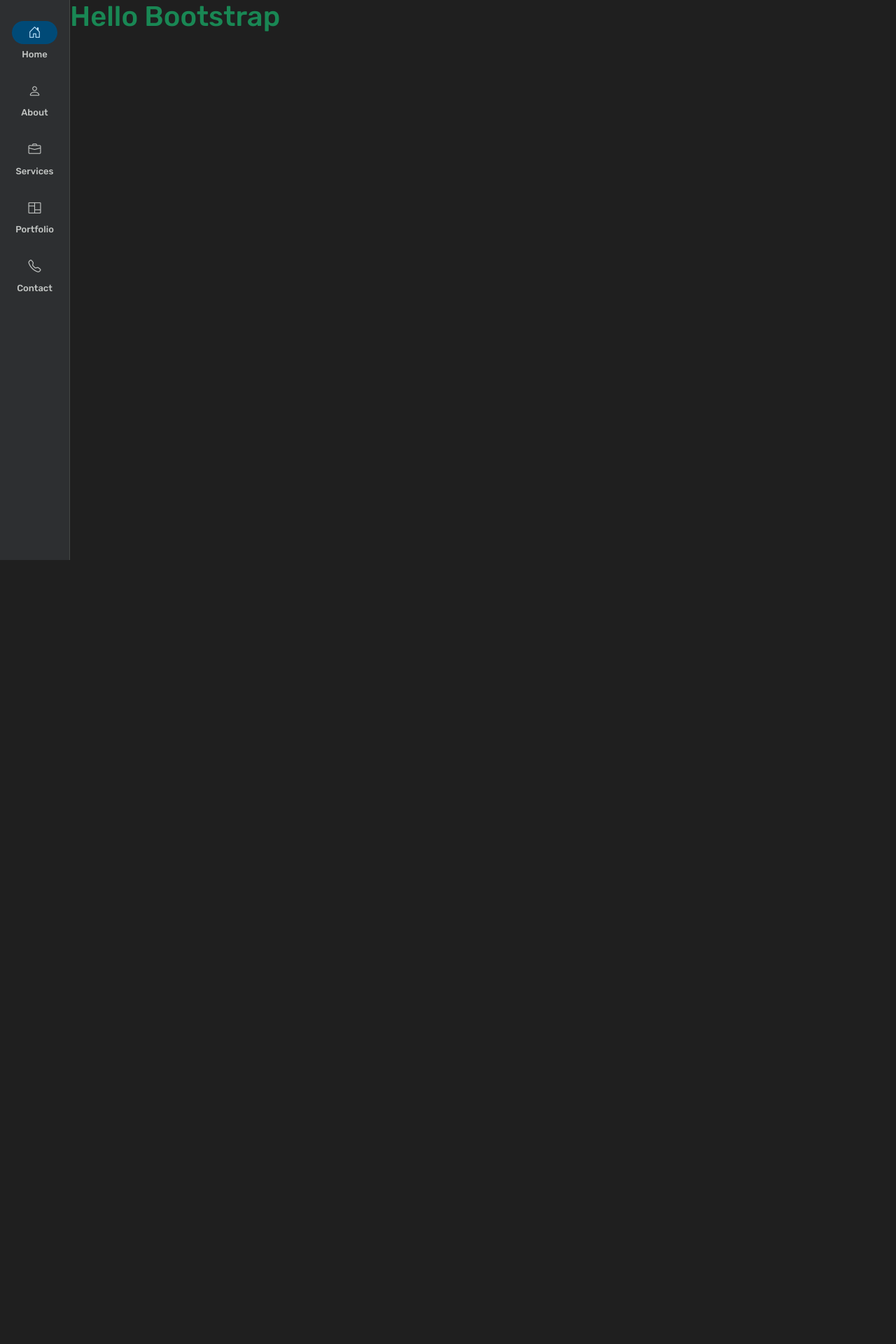
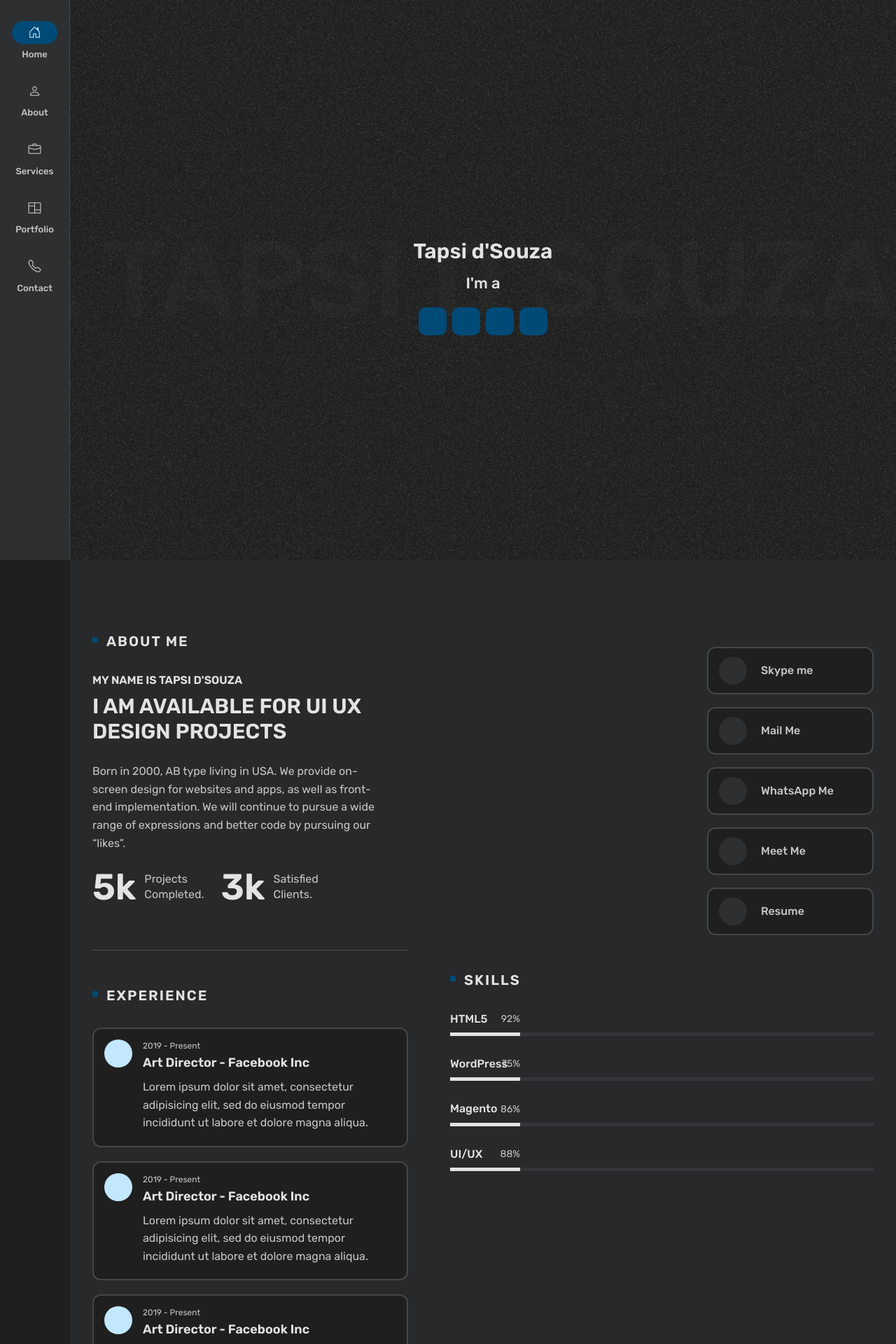
Before and after one commit to MrLapa/portfolio-carlos, a Next.js app: page / in a window 1280 px wide. Shown: the top 1920 px of the page at 70% size. Before the commit the page ends 800 px from the top, so only its background shows below. Built offline with nearby package versions, Linux system fonts and the light colour scheme.

Commit message:
F-8: tweak layout and main page to implement sections

```diff
--- a/src/app/layout.tsx
+++ b/src/app/layout.tsx
@@ -36,9 +36,7 @@ export default function RootLayout({
     <html lang="en" data-bs-theme="dark">
       <body className={`${geistSans.variable} ${geistMono.variable}`}>
         <Sidebar />
-        <main className="wrapper">
-          {children}
-        </main>
+        {children}
       </body>
     </html>
   )
--- a/src/app/page.tsx
+++ b/src/app/page.tsx
@@ -1,7 +1,25 @@
+import { About } from "../screens/About"
+import ContactUs from "../screens/ContactUs"
+import Portfolio from "../screens/Portfolio"
+import Services from "../screens/Services"
+import Welcome from "../screens/Welcome"
+
 export default function Home() {
   return (
-    <main>
-      <h1 className="text-success">Hello Bootstrap</h1>
-    </main>
+    <main className="wrapper">
+      <Welcome />
+      <section id="about" data-scroll-index={1} className="section about-section gray-bg-1">
+        <About />
+      </section>
+      <section id="services" data-scroll-index={2} className="section services-section">
+        <Services />
+      </section>
+      <section id="portfolio" data-scroll-index={3} className="section portfolio-section gray-bg-1">
+        <Portfolio />
+      </section>
+      <section id="contactus" data-scroll-index={4} className="section contactus-section gray-bg-1">
+        <ContactUs />
+      </section>
+    </main >
   );
 }
```
